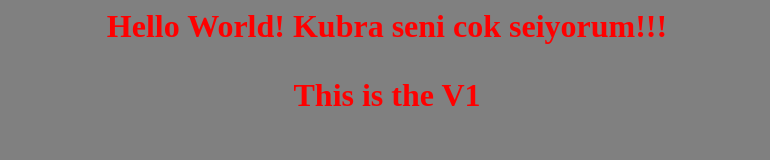
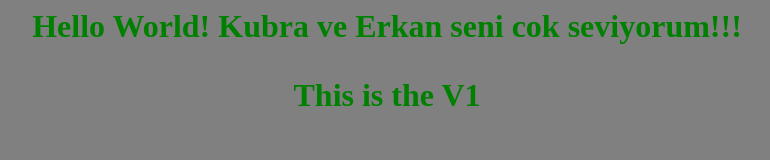
Before and after one commit to simplex06/k8sfundamentals, a plain HTML site: page pod/index.html in a window 1280 px wide. Shown: the whole page, without its empty margins (253-1023 px from the left). Drawn offline with Linux system fonts and the light colour scheme.

Commit message:
Update index.html

```diff
--- a/pod/index.html
+++ b/pod/index.html
@@ -2,8 +2,8 @@
 <body style="background-color:gray">
 
 <center>
-  <h1 style="color:red">
-    Hello World! Kubra seni cok seiyorum!!!
+  <h1 style="color:green">
+    Hello World! Kubra ve Erkan seni cok seviyorum!!!
   <p>
     This is the V1
   </p>
```
